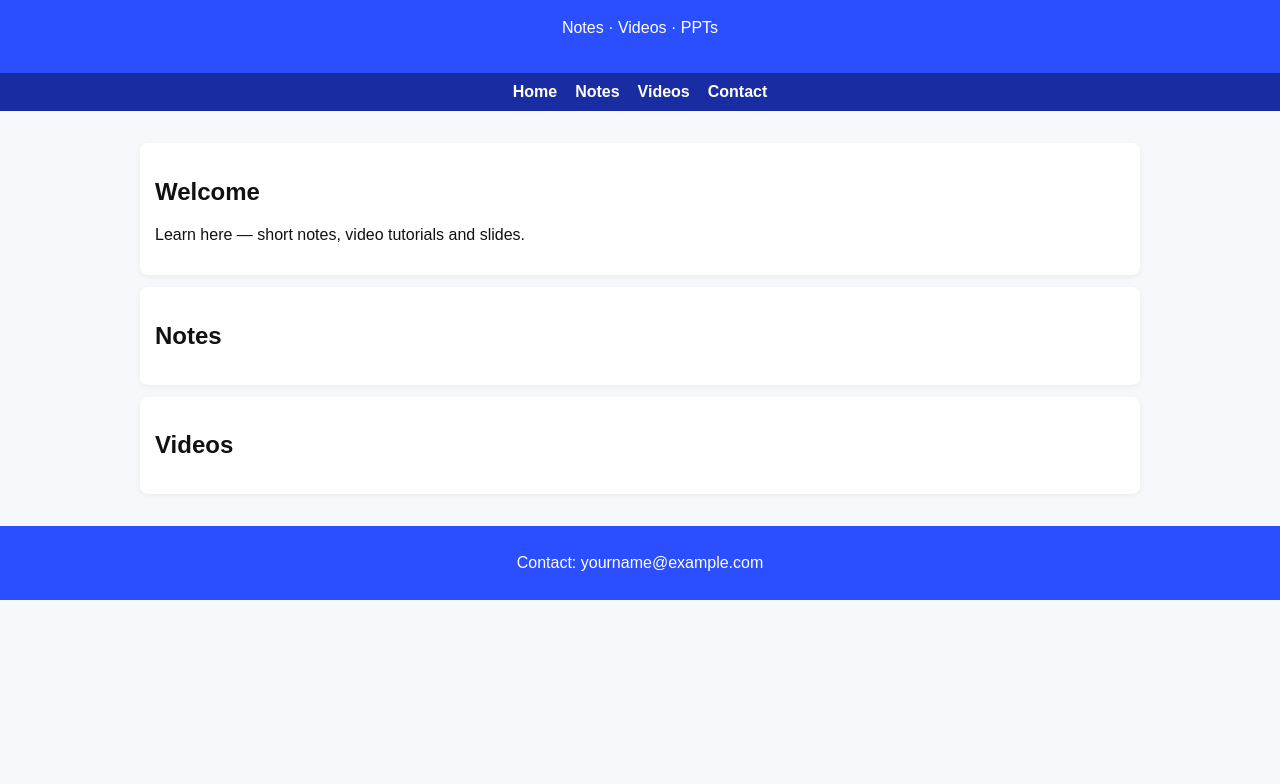
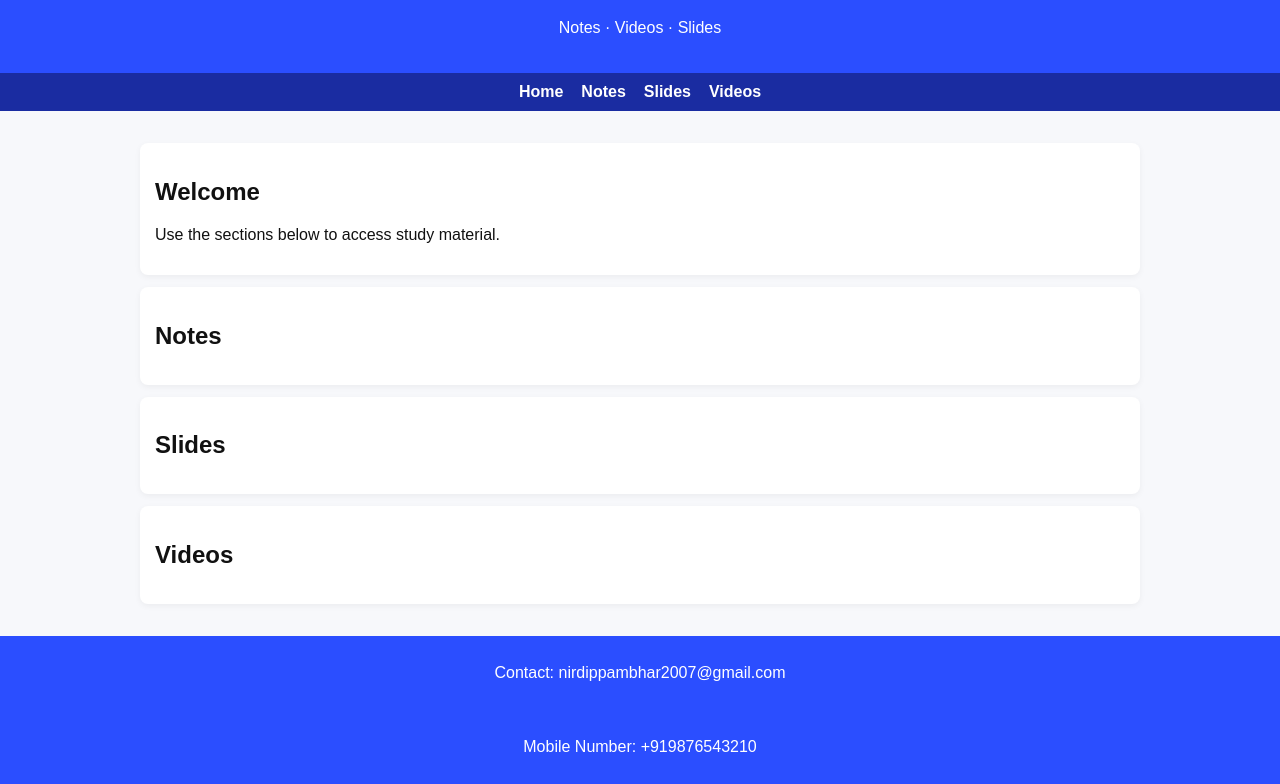
Before and after one commit to nirdippatel/study-material, a plain HTML site: page index.html in a window 1280 px wide. Shown: the part 81-865 px from the top of the page. Before the commit the page ends 800 px from the top, so only its background shows below. Drawn offline with Linux system fonts and the light colour scheme.

Commit message:
Update index.html

```diff
--- a/index.html
+++ b/index.html
@@ -7,38 +7,22 @@
   <link rel="stylesheet" href="styles.css">
 </head>
 <body>
-  <header>
-    <h1>My Education Website</h1>
-    <p>Notes · Videos · PPTs</p>
-  </header>
-
+  <header><h1>My Education Website</h1><p>Notes · Videos · Slides</p></header>
   <nav id="main-nav">
     <a href="#home">Home</a>
     <a href="#notes">Notes</a>
+    <a href="#slides">Slides</a>
     <a href="#videos">Videos</a>
-    <a href="#contact">Contact</a>
   </nav>
+  <main id="home">
+    <section id="intro"><h2>Welcome</h2><p>Use the sections below to access study material.</p></section>
 
-  <main id="home">
-    <section id="intro">
-      <h2>Welcome</h2>
-      <p>Learn here — short notes, video tutorials and slides.</p>
-    </section>
-
-    <section id="notes">
-      <h2>Notes</h2>
-      <!-- Add note links here -->
-    </section>
-
-    <section id="videos">
-      <h2>Videos</h2>
-      <!-- Add embedded videos here -->
-    </section>
+    <section id="notes"><h2>Notes</h2><ul></ul></section>
+    <section id="slides"><h2>Slides</h2><div class="slides-list"></div></section>
+    <section id="videos"><h2>Videos</h2><div class="videos-list"></div></section>
   </main>
-
-  <footer id="contact">
-    <p>Contact: yourname@example.com</p>
-  </footer>
+  <footer id="contact"><p>Contact: nirdippambhar2007@gmail.com</p></footer>
+  <footer id="contact"><p>Mobile Number: +919876543210</p></footer>
 
   <script src="app.js"></script>
 </body>
```
